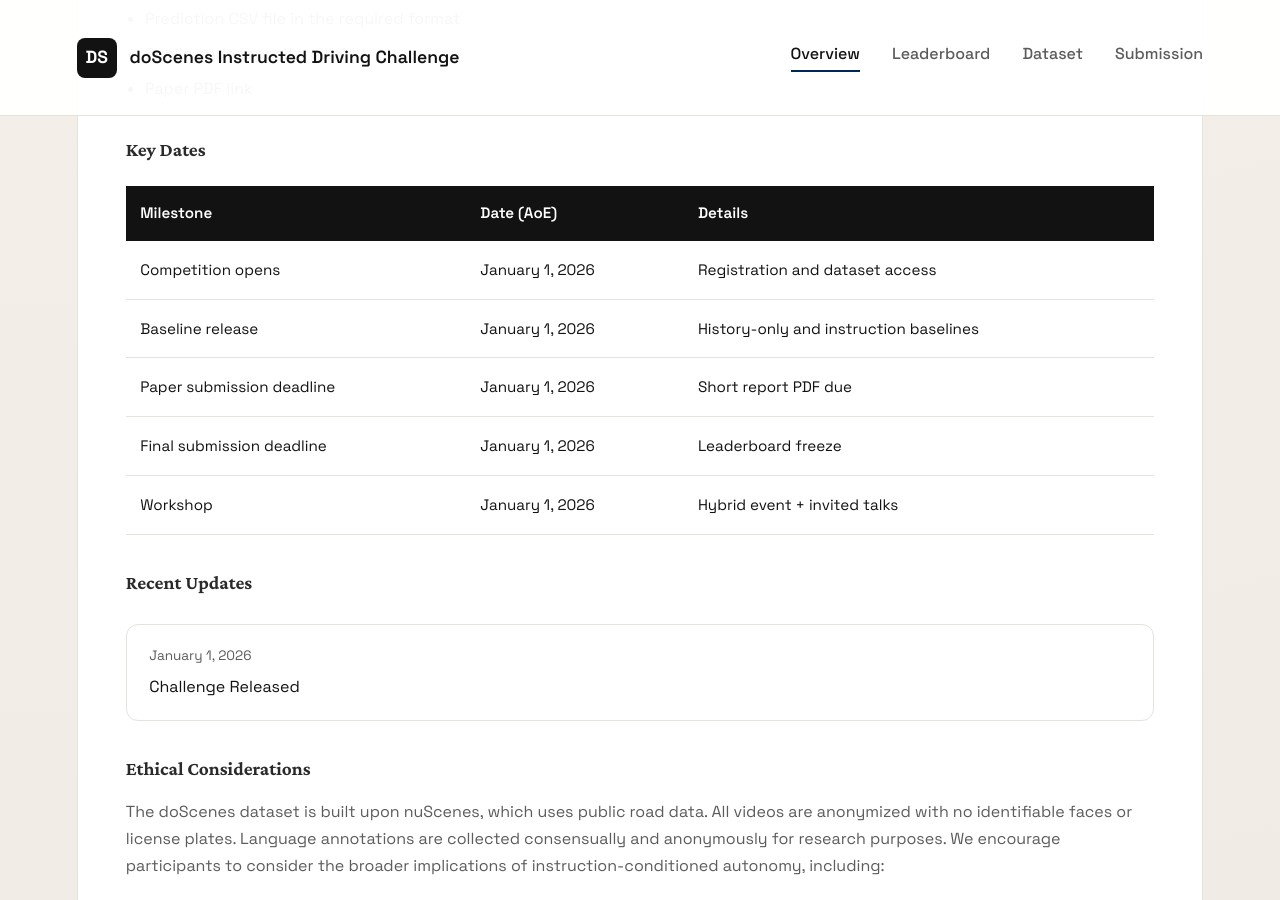
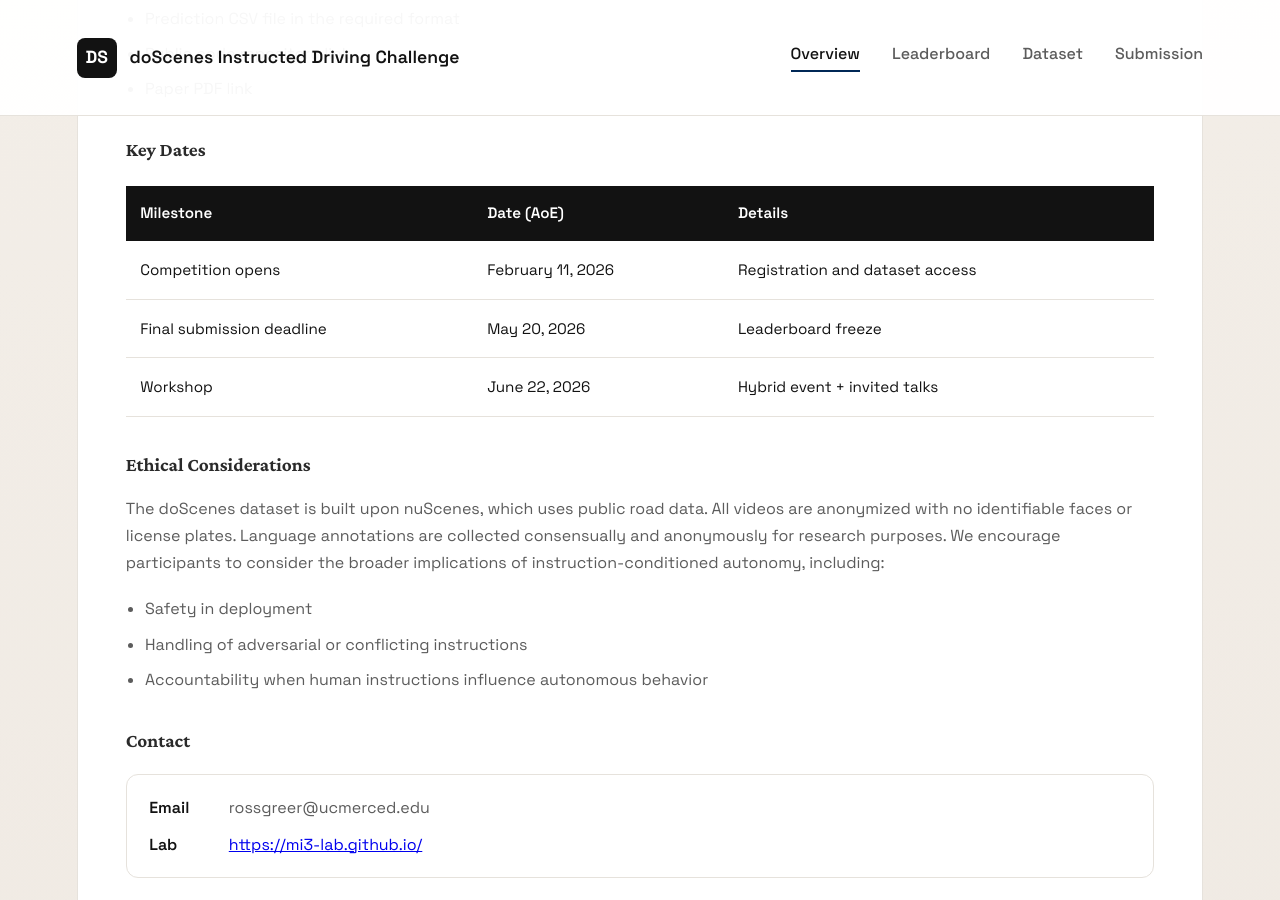
Before and after one commit to Mi3-Lab/mi3-lab.github.io, a Jekyll site: the page doScenes_challenge.html, which Jekyll copies as it is, in a window 1280 px wide and 900 px high, scrolled down 5271 px. Built offline with Jekyll 4.4.1, drawn with Linux system fonts in a browser that asks for light colours; some of the changed text lies outside the part shown.

Commit message:
Update doScenes_challenge.html

```diff
--- a/doScenes_challenge.html
+++ b/doScenes_challenge.html
@@ -588,12 +588,12 @@
     <div class="info-cards">
         <div class="info-card">
             <div class="info-card-label">Submission Deadline</div>
-            <div class="info-card-value">January 1, 2026</div>
+            <div class="info-card-value">May 20, 2026</div>
             <div class="info-card-detail">Final leaderboard freeze (AoE)</div>
         </div>
         <div class="info-card">
             <div class="info-card-label">Workshop Date</div>
-            <div class="info-card-value">January 1, 2026</div>
+            <div class="info-card-value">June 22, 2026</div>
             <div class="info-card-detail">Hybrid workshop + invited talks</div>
         </div>
         <div class="info-card">
@@ -845,39 +845,21 @@
                         <tbody>
                             <tr>
                                 <td>Competition opens</td>
-                                <td>January 1, 2026</td>
+                                <td>February 11, 2026</td>
                                 <td>Registration and dataset access</td>
                             </tr>
                             <tr>
-                                <td>Baseline release</td>
-                                <td>January 1, 2026</td>
-                                <td>History-only and instruction baselines</td>
-                            </tr>
-                            <tr>
-                                <td>Paper submission deadline</td>
-                                <td>January 1, 2026</td>
-                                <td>Short report PDF due</td>
-                            </tr>
-                            <tr>
                                 <td>Final submission deadline</td>
-                                <td>January 1, 2026</td>
+                                <td>May 20, 2026</td>
                                 <td>Leaderboard freeze</td>
                             </tr>
                             <tr>
                                 <td>Workshop</td>
-                                <td>January 1, 2026</td>
+                                <td>June 22, 2026</td>
                                 <td>Hybrid event + invited talks</td>
                             </tr>
                         </tbody>
                     </table>
-
-                    <h3>Recent Updates</h3>
-                    <div class="updates-grid">
-                        <div class="update-card">
-                            <div class="date">January 1, 2026</div>
-                            <div>Challenge Released</div>
-                        </div>
-                    </div>
 
                     <h3>Ethical Considerations</h3>
                     <p>
```
